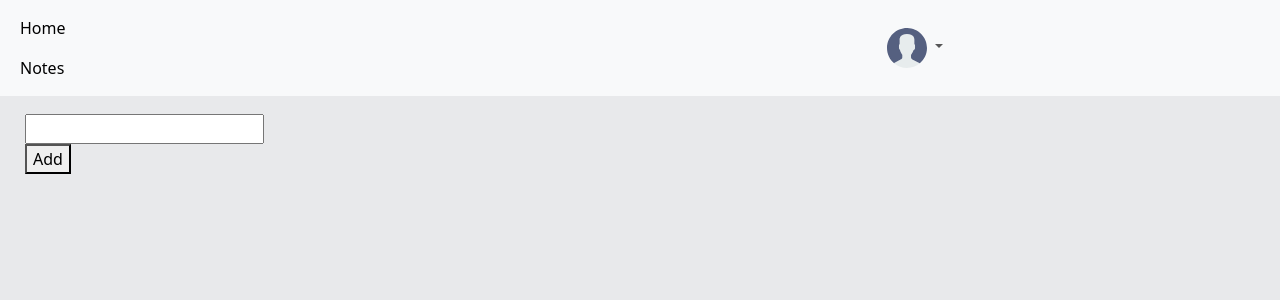
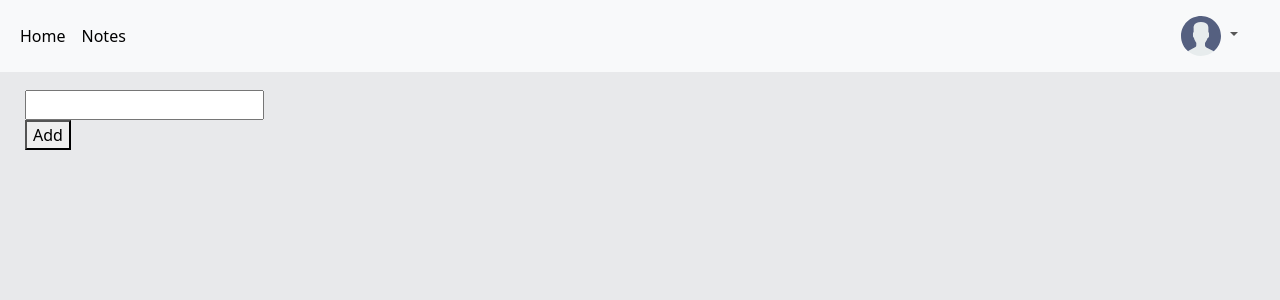
Before and after one commit to ArnanK/GroupNote-Webapp, a Django app: page /add-member/2 in a window 1280 px wide. Shown: the top 300 px of the page. Run offline with Django 4.2, Linux system fonts and the light colour scheme; a user stored in the database is signed in; data comes from the database, SQL or seed files in the repository.

Commit message:
Update navbar.html

```diff
--- a/GroupNote/templates/navbar.html
+++ b/GroupNote/templates/navbar.html
@@ -1,7 +1,12 @@
 <style>
     .profile-picture{
         width: 40px;
+    }
 
+    .left-navbar{
+      align-items: center;
+      display: grid;
+      grid-template-columns: 1fr 1fr;
     }
 
 </style>
```
